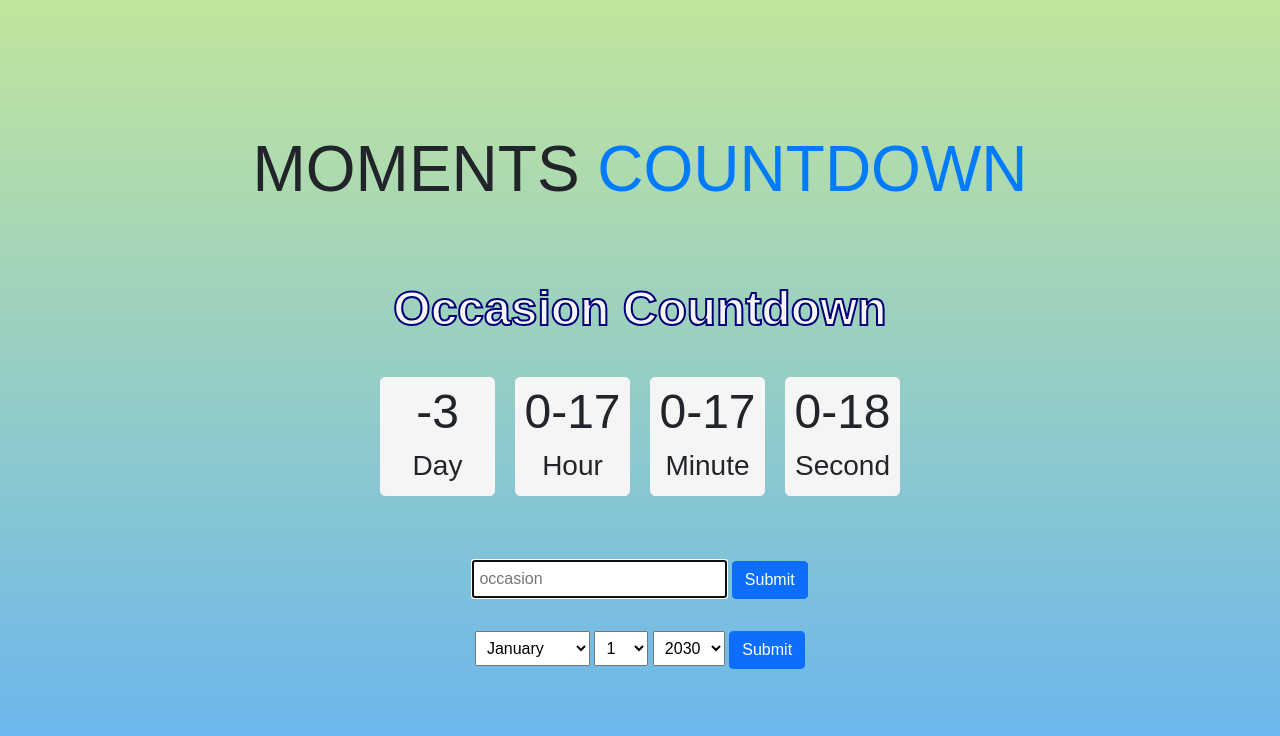
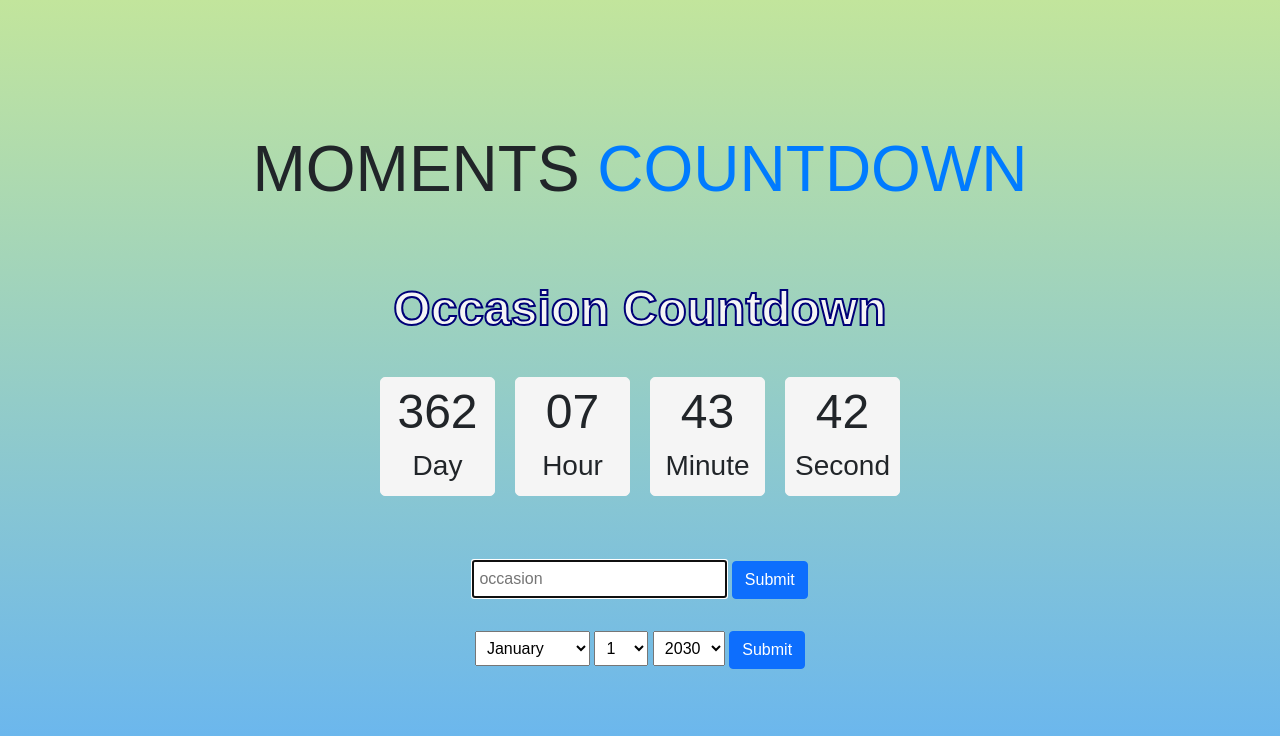
Before and after one commit to fredkwaw/fredkwaw.github.io, a plain HTML site: page index.html in a window 1280 px wide. Drawn offline with nearby package versions, Linux system fonts and the light colour scheme.

Commit message:
changed newyears date

```diff
--- a/index.js
+++ b/index.js
@@ -3,7 +3,7 @@ const hoursEl = document.querySelector(".hour");
 const minutesEl = document.querySelector(".minute");
 const secondsEl = document.querySelector(".second");
 
-let newYears = "1 jan 2022";
+let newYears = "1 jan 2023";
 
 function countdown() {
   const newYearsDate = new Date(newYears);
--- a/style.css
+++ b/style.css
@@ -44,6 +44,7 @@ h2 {
     padding: 2rem;
     text-align: center;
     -webkit-text-stroke: 2px #007;
+
 
 }
 
```
